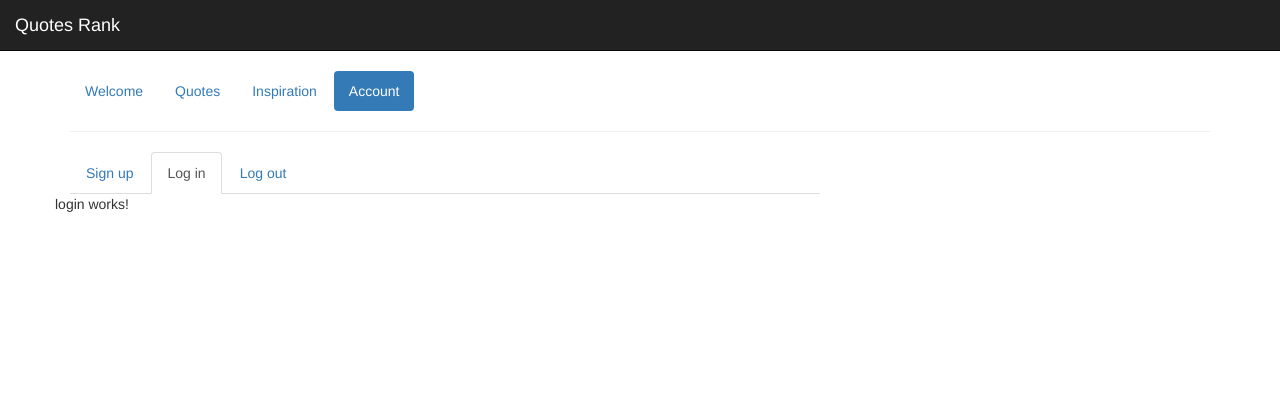
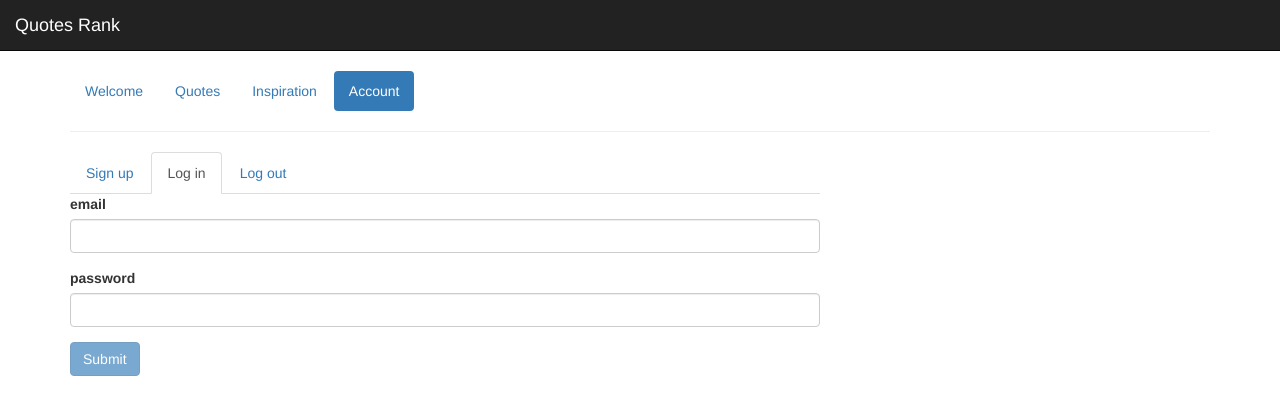
Before and after one commit to nenoch/ang2-quotes-app, an Angular app: page /authentication/login in a window 1280 px wide. Shown: the top 414 px of the page. Built offline with nearby package versions, Linux system fonts and the light colour scheme.

Commit message:
Add login reactive form

```diff
--- a/src/app/auth/login/login.component.html
+++ b/src/app/auth/login/login.component.html
@@ -1,3 +1,13 @@
-<p>
-  login works!
-</p>
+<div class="col-md-8">
+  <form [formGroup]="loginForm" (ngSubmit)="onSubmit()">
+    <div class="form-group">
+      <label for="email">email</label>
+      <input type="email" id="email" formControlName="email" class="form-control">
+    </div>
+    <div class="form-group">
+      <label for="password">password</label>
+      <input type="password" id="password" formControlName="password" class="form-control">
+    </div>
+    <button type="submit" class="btn btn-primary" [disabled]="!loginForm.valid">Submit</button>
+  </form>
+</div>
--- a/src/app/auth/login/login.component.ts
+++ b/src/app/auth/login/login.component.ts
@@ -1,4 +1,5 @@
 import { Component, OnInit } from '@angular/core';
+import { FormGroup, FormControl, Validators } from '@angular/forms';
 
 @Component({
   selector: 'app-login',
@@ -6,10 +7,22 @@ import { Component, OnInit } from '@angular/core';
   styleUrls: ['./login.component.css']
 })
 export class LoginComponent implements OnInit {
+  loginForm: FormGroup;
 
   constructor() { }
 
   ngOnInit() {
+    this.loginForm = new FormGroup({
+      email: new FormControl(null, [
+        Validators.required,
+        Validators.pattern("^[_a-z0-9]+(\.[_a-z0-9]+)*@[a-z0-9-]+(\.[a-z0-9-]+)*(\.[a-z]{2,4})$")
+      ]),
+      password: new FormControl(null, Validators.required)
+    });
+  }
+
+  onSubmit(){
+    this.loginForm.reset();
   }
 
 }
```
